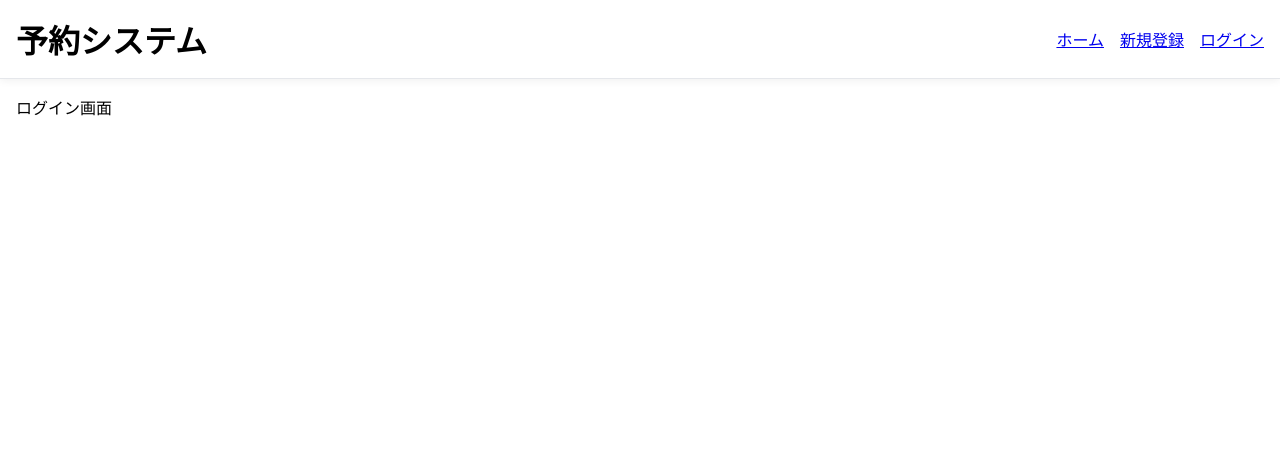
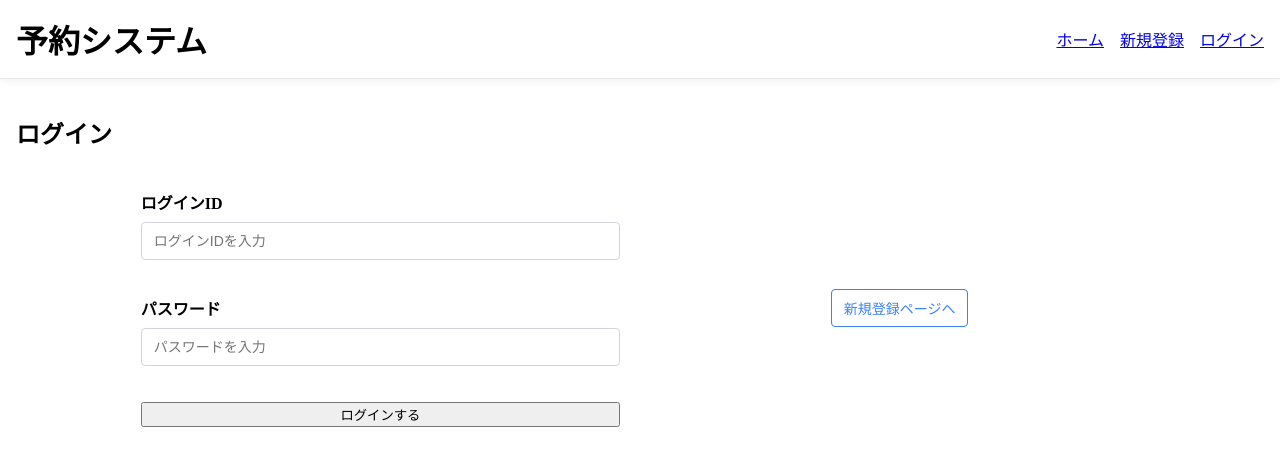
Before and after one commit to kazuya-hub/reservation-system, a Vue app: page /login in a window 1280 px wide. Shown: the top 466 px of the page. Built offline with nearby package versions, Linux system fonts and the light colour scheme; the HTML template or start-up script is replaced by a standard one.

Commit message:
ログイン画面の大まかなレイアウトを作成

```diff
--- a/src/pages/login.vue
+++ b/src/pages/login.vue
@@ -1,4 +1,89 @@
+
+<script setup lang="ts">
+import { useRouter } from "vue-router";
+
+const router = useRouter();
+
+function handleLogin(event: Event) {
+    event.preventDefault();
+
+    // ログイン処理の実装（例: API呼び出し、バリデーションなど）
+    console.log("ログイン処理を実行");
+
+    if (Math.random() > 0.5) {
+        // ログイン成功
+        console.log("ログイン成功");
+        router.push("/mypage");
+
+    } else {
+        // ログイン失敗
+        console.log("ログイン失敗");
+        router.push("/login-error");
+    }
+
+}
+</script>
 
 <template>
-    ログイン画面
+    <h2>ログイン</h2>
+
+    <div class="login-layout">
+        <section class="left-column">
+            <div class="field-row">
+                <label for="login-id">ログインID</label>
+                <input id="login-id" type="text" placeholder="ログインIDを入力" />
+            </div>
+
+            <div class="field-row">
+                <label for="password">パスワード</label>
+                <input id="password" type="password" placeholder="パスワードを入力" />
+            </div>
+
+            <button @click="handleLogin">ログインする</button>
+        </section>
+
+        <aside class="right-column">
+            <RouterLink to="/signup-email" class="router-link-as-button">新規登録ページへ</RouterLink>
+        </aside>
+    </div>
 </template>
+
+<style scoped>
+.login-layout {
+    width: 80%;
+    margin: 40px auto;
+    display: flex;
+    gap: 40px;
+}
+
+.left-column {
+    flex: 1;
+    display: flex;
+    flex-direction: column;
+    gap: 36px;
+}
+
+.field-row {
+    display: flex;
+    flex-direction: column;
+    gap: 8px;
+}
+
+.field-row label {
+    font-weight: 600;
+}
+
+.field-row input {
+    padding: 10px 12px;
+    border: 1px solid #d1d5db;
+    border-radius: 4px;
+    font-size: 14px;
+}
+
+.right-column {
+    flex: 1;
+    display: flex;
+    align-items: center;
+    justify-content: center;
+}
+</style>
```
